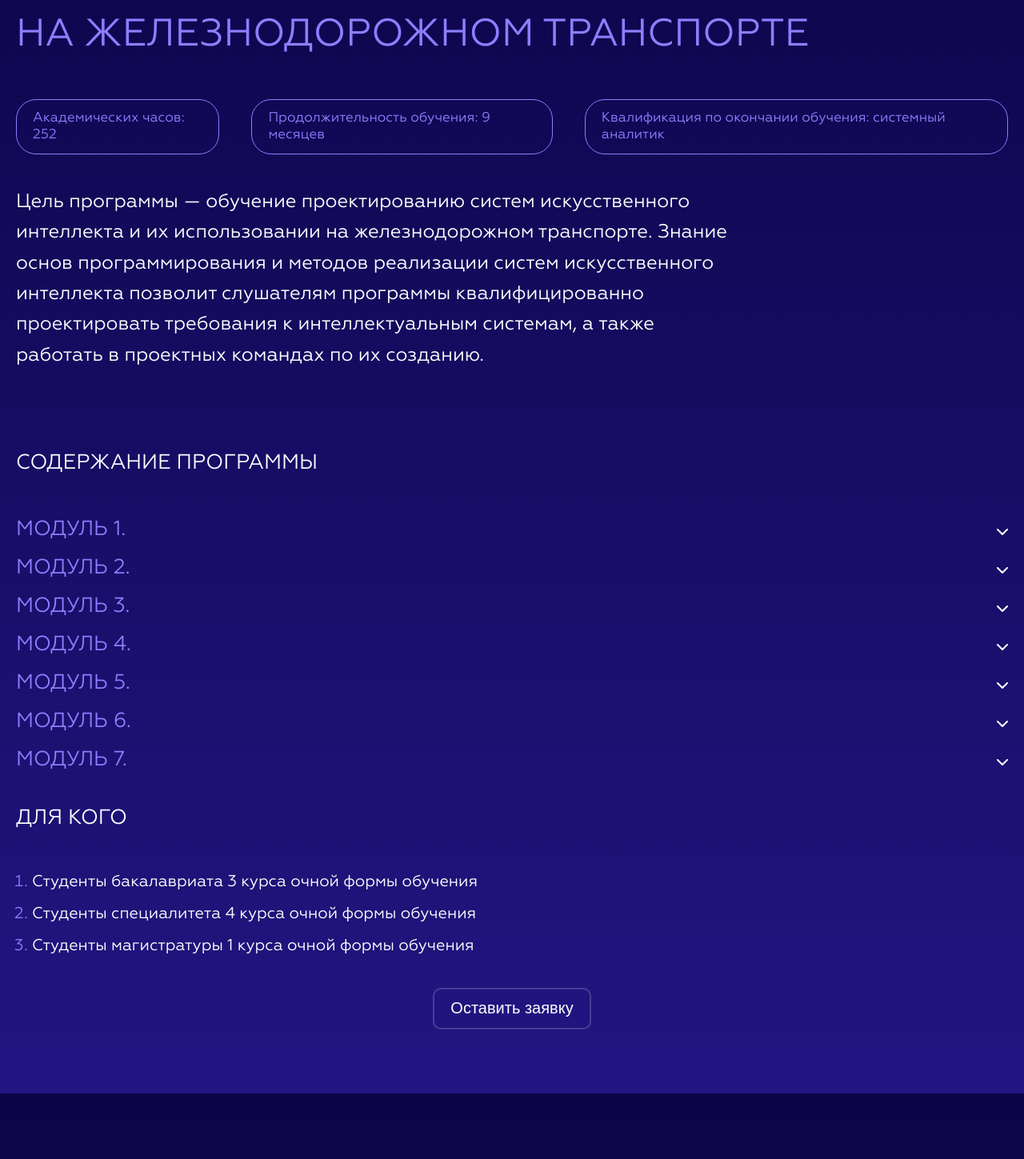
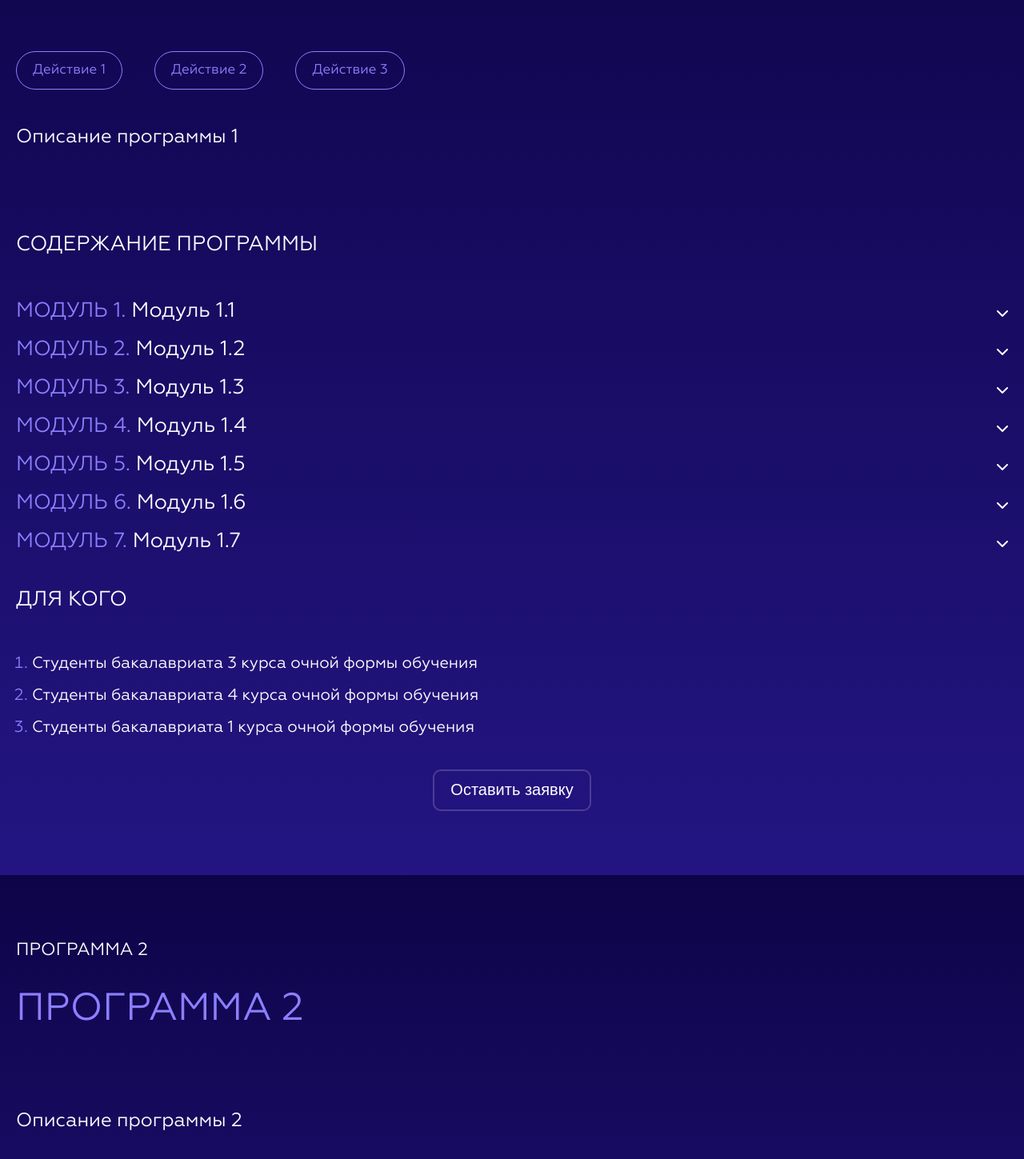
Before and after one commit to achipollino/dd-react, a React (Vite) app: page / in a window 1280 px wide. Shown: the part 2813-4262 px from the top of the page at 80% size. Built offline with nearby package versions, Linux system fonts and the light colour scheme.

Commit message:
fix: modules

```diff
--- a/src/App.jsx
+++ b/src/App.jsx
@@ -3,6 +3,8 @@ import Menu from "./components/Menu";
 import Terms from "./components/Terms";
 import Programs from "./components/Programs";
 import Program from "./components/Program";
+import { ProgramsProvider } from "./providers/ProgramsContext";
+import ProgramList from "./components/ProgramList";
 
 function App() {
   return (
@@ -11,7 +13,10 @@ function App() {
       <Menu />
       <Terms />
       <Programs />
-      <Program
+      <ProgramsProvider>
+        <ProgramList />
+      </ProgramsProvider>
+      {/* <Program
         programNumber="1"
         programName="Интеллектуальные технологии на&nbsp;железнодорожном транспорте"
         programAction1="Aкадемических часов: 252"
@@ -53,7 +58,7 @@ function App() {
         programModule2="Разработка и проектирование устройств"
         programModule3="Особенности применения интернета-вещей"
         programModule4="Производственная практика, в том числе в форме стажировки"
-      />
+      /> */}
     </div>
   );
 }
--- a/src/components/Module.jsx
+++ b/src/components/Module.jsx
@@ -1,101 +1,117 @@
-const Module = (props) => {
-    return <div className="ui-accordion">
-    <p className="ui-accordion-header wow animate__fadeInUp">
-        <span className="module">Модуль 1.</span> {props.programModule1}
+const Module = ({ module }) => {
+  return (
+    <div>
+      <p className="ui-accordion-header wow animate__fadeInUp">
+        <span className="module">Модуль {module.id}.</span> {module.title}
         <span className="ui-accordion-header-icon"></span>
-    </p>
-    <ul className="ui-accordion-content">
-        <li>Основные направления ИИ</li>
-        <li>Обработка информации для принятия решений</li>
-        <li>Нейронные сети и их применение в информационных системах</li>
-    </ul>
+      </p>
+      <ul className="ui-accordion-content">
+        {(module.topics ?? []).map((topic, index) => (
+          <li key={index}>{topic}</li>
+        ))}
+      </ul>
+    </div>
+  );
+};
 
-    <p className="ui-accordion-header wow animate__fadeInUp">
-        <span className="module">Модуль 2.</span> {props.programModule2}
-        <span className="ui-accordion-header-icon"></span>
-    </p>
-    <ul className="ui-accordion-content">
-        <li>
-            Основные управляющие конструкции языка Python и базовые типы
-            данных
-        </li>
-        <li>
-            Парадигмы программирования. Введение в объектно-ориентированное
-            программирование. Функциональное программирование
-        </li>
-        <li>Модули Python для анализа данных и машинного обучения</li>
-    </ul>
+// const Module = (props) => {
+//     return <div className="ui-accordion">
+//     <p className="ui-accordion-header wow animate__fadeInUp">
+//         <span className="module">Модуль 1.</span> {props.programModule1}
+//         <span className="ui-accordion-header-icon"></span>
+//     </p>
+//     <ul className="ui-accordion-content">
+//         <li>Основные направления ИИ</li>
+//         <li>Обработка информации для принятия решений</li>
+//         <li>Нейронные сети и их применение в информационных системах</li>
+//     </ul>
 
-    <p className="ui-accordion-header wow animate__fadeInUp">
-        <span className="module">Модуль 3.</span> {props.programModule3}
-        <span className="ui-accordion-header-icon"></span>
-    </p>
-    <ul className="ui-accordion-content">
-        <li>Введение в управление данными</li>
-        <li>Проектирование реляционных баз данных</li>
-        <li>Функции управления данными</li>
-        <li>Управление большими данными</li>
-        <li>Анализ больших данных</li>
-    </ul>
+//     <p className="ui-accordion-header wow animate__fadeInUp">
+//         <span className="module">Модуль 2.</span> {props.programModule2}
+//         <span className="ui-accordion-header-icon"></span>
+//     </p>
+//     <ul className="ui-accordion-content">
+//         <li>
+//             Основные управляющие конструкции языка Python и базовые типы
+//             данных
+//         </li>
+//         <li>
+//             Парадигмы программирования. Введение в объектно-ориентированное
+//             программирование. Функциональное программирование
+//         </li>
+//         <li>Модули Python для анализа данных и машинного обучения</li>
+//     </ul>
 
-    <p className="ui-accordion-header wow animate__fadeInUp">
-        <span className="module">Модуль 4.</span> {props.programModule4}
-        <span className="ui-accordion-header-icon"></span>
-    </p>
-    <ul className="ui-accordion-content">
-        <li>Введение в машинное обучение</li>
-        <li>Алгоритмы кластеризации</li>
-        <li>Задачи сортировки</li>
-        <li>Предсказание и регрессия</li>
-        <li>Нейронные сети прямого распространения</li>
-        <li>Сверточные нейронные сети</li>
-        <li>Рекуррентные нейронные сети</li>
-    </ul>
+//     <p className="ui-accordion-header wow animate__fadeInUp">
+//         <span className="module">Модуль 3.</span> {props.programModule3}
+//         <span className="ui-accordion-header-icon"></span>
+//     </p>
+//     <ul className="ui-accordion-content">
+//         <li>Введение в управление данными</li>
+//         <li>Проектирование реляционных баз данных</li>
+//         <li>Функции управления данными</li>
+//         <li>Управление большими данными</li>
+//         <li>Анализ больших данных</li>
+//     </ul>
 
-    <p className="ui-accordion-header wow animate__fadeInUp">
-        <span className="module">Модуль 5.</span> {props.programModule5}
-        <span className="ui-accordion-header-icon"></span>
-    </p>
-    <ul className="ui-accordion-content">
-        <li>
-            Особенности аппаратных и программных средств технического зрения
-        </li>
-        <li>
-            Способы поиска и представления научно-технической информации об
-            аппаратных и программных средствах технического зрения
-        </li>
-        <li>
-            Основные виды пакетов программ и инструментальных средств,
-            применяемых при разработке программного обеспечения систем
-            технического зрения
-        </li>
-        <li>Методы обработки и преобразования изображений</li>
-        <li>
-            Методы решения простых задач распознавания объектов на
-            изображениях
-        </li>
-    </ul>
+//     <p className="ui-accordion-header wow animate__fadeInUp">
+//         <span className="module">Модуль 4.</span> {props.programModule4}
+//         <span className="ui-accordion-header-icon"></span>
+//     </p>
+//     <ul className="ui-accordion-content">
+//         <li>Введение в машинное обучение</li>
+//         <li>Алгоритмы кластеризации</li>
+//         <li>Задачи сортировки</li>
+//         <li>Предсказание и регрессия</li>
+//         <li>Нейронные сети прямого распространения</li>
+//         <li>Сверточные нейронные сети</li>
+//         <li>Рекуррентные нейронные сети</li>
+//     </ul>
 
-    <p className="ui-accordion-header wow animate__fadeInUp">
-        <span className="module">Модуль 6.</span> {props.programModule6}
-        <span className="ui-accordion-header-icon"></span>
-    </p>
-    <ul className="ui-accordion-content">
-        <li>Подходы к созданию ЭС</li>
-        <li>Особенности неформализованных задач</li>
-        <li>Интегрированность, открытость и переносимость ЭС</li>
-        <li>Проблемно / предметно – ориентированные ИС</li>
-        <li>Технология создания и этапы проектирования ЭС</li>
-    </ul>
+//     <p className="ui-accordion-header wow animate__fadeInUp">
+//         <span className="module">Модуль 5.</span> {props.programModule5}
+//         <span className="ui-accordion-header-icon"></span>
+//     </p>
+//     <ul className="ui-accordion-content">
+//         <li>
+//             Особенности аппаратных и программных средств технического зрения
+//         </li>
+//         <li>
+//             Способы поиска и представления научно-технической информации об
+//             аппаратных и программных средствах технического зрения
+//         </li>
+//         <li>
+//             Основные виды пакетов программ и инструментальных средств,
+//             применяемых при разработке программного обеспечения систем
+//             технического зрения
+//         </li>
+//         <li>Методы обработки и преобразования изображений</li>
+//         <li>
+//             Методы решения простых задач распознавания объектов на
+//             изображениях
+//         </li>
+//     </ul>
 
-    <p className="ui-accordion-header">
-        <span className="module">Модуль 7.</span> {props.programModule7}
-        <span className="ui-accordion-header-icon"></span>
-    </p>
-    <ul className="ui-accordion-content">
-        <li>Итоговая аттестация: защита проекта</li>
-    </ul>
-</div>
-}
+//     <p className="ui-accordion-header wow animate__fadeInUp">
+//         <span className="module">Модуль 6.</span> {props.programModule6}
+//         <span className="ui-accordion-header-icon"></span>
+//     </p>
+//     <ul className="ui-accordion-content">
+//         <li>Подходы к созданию ЭС</li>
+//         <li>Особенности неформализованных задач</li>
+//         <li>Интегрированность, открытость и переносимость ЭС</li>
+//         <li>Проблемно / предметно – ориентированные ИС</li>
+//         <li>Технология создания и этапы проектирования ЭС</li>
+//     </ul>
+
+//     <p className="ui-accordion-header">
+//         <span className="module">Модуль 7.</span> {props.programModule7}
+//         <span className="ui-accordion-header-icon"></span>
+//     </p>
+//     <ul className="ui-accordion-content">
+//         <li>Итоговая аттестация: защита проекта</li>
+//     </ul>
+// </div>
+// }
 
 export default Module;
--- a/src/components/Program.jsx
+++ b/src/components/Program.jsx
@@ -1,43 +1,90 @@
 import Module from "./Module";
 
-const Program = (props) => {
-
-    return <section id="program01" className="program">
-    <div className="container">
-        <span className="program-number wow animate__fadeInUp"> Программа {props.programNumber}</span>
+const Program = ({ program }) => {
+  return (
+    <section id={`program${program.id}`} className="program">
+      <div className="container">
+        <span className="program-number wow animate__fadeInUp">
+          Программа {program.id}
+        </span>
         <h2 className="title program-title wow animate__fadeInUp">
-            {props.programName}
+          {program.name}
         </h2>
         <div className="program-actions wow animate__fadeInUp">
-            <p className="program-action">{props.programAction1}</p>
-            <p className="program-action">{props.programAction2}</p>
-            <p className="program-action">Квалификация по окончании обучения: {props.programAction3}</p>
+          {(program.actions ?? []).map((action, index) => (
+            <p key={index} className="program-action">
+              {action}
+            </p>
+          ))}
         </div>
         <div className="program-description">
-            <p className="program-text wow animate__fadeInUp">{props.programDescription}</p>
-            <img className="wow animate__zoomIn" src="" alt=""/>
+          <p className="program-text wow animate__fadeInUp">
+            {program.description}
+          </p>
+          <img className="wow animate__zoomIn" src="" alt="" />
         </div>
-        <h3 className="program-list wow animate__fadeInUp">Содержание программы</h3>
-
-        <Module />
-
+        <h3 className="program-list wow animate__fadeInUp">
+          Содержание программы
+        </h3>
+        <div className="ui-accordion">
+          {program.modules.map((module) => (
+            <Module key={module.id} module={module} />
+          ))}
+        </div>
         <h3 className="program-list for-who wow animate__fadeInUp">Для кого</h3>
         <ol className="for-who-items">
-            <li>
-                <p>Студенты бакалавриата 3 курса очной формы обучения</p>
+          {(program.forWho ?? []).map((item, index) => (
+            <li key={index}>
+              <p>{item}</p>
             </li>
-            <li>
-                <p>Студенты специалитета 4 курса очной формы обучения</p>
-            </li>
-            <li>
-                <p>Студенты магистратуры 1 курса очной формы обучения</p>
-            </li>
+          ))}
         </ol>
         <div className="program-button wow animate__fadeInUp">
-            <button className="btn program-btn">Оставить заявку</button>
+          <button className="btn program-btn">Оставить заявку</button>
         </div>
-    </div>
-</section>
-}
+      </div>
+    </section>
+  );
+};
+
+// const Program = (props) => {
+
+//     return <section id="program01" className="program">
+//     <div className="container">
+//         <span className="program-number wow animate__fadeInUp"> Программа {props.programNumber}</span>
+//         <h2 className="title program-title wow animate__fadeInUp">
+//             {props.programName}
+//         </h2>
+//         <div className="program-actions wow animate__fadeInUp">
+//             <p className="program-action">{props.programAction1}</p>
+//             <p className="program-action">{props.programAction2}</p>
+//             <p className="program-action">Квалификация по окончании обучения: {props.programAction3}</p>
+//         </div>
+//         <div className="program-description">
+//             <p className="program-text wow animate__fadeInUp">{props.programDescription}</p>
+//             <img className="wow animate__zoomIn" src="" alt=""/>
+//         </div>
+//         <h3 className="program-list wow animate__fadeInUp">Содержание программы</h3>
+
+//         <Module />
+
+//         <h3 className="program-list for-who wow animate__fadeInUp">Для кого</h3>
+//         <ol className="for-who-items">
+//             <li>
+//                 <p>Студенты бакалавриата 3 курса очной формы обучения</p>
+//             </li>
+//             <li>
+//                 <p>Студенты специалитета 4 курса очной формы обучения</p>
+//             </li>
+//             <li>
+//                 <p>Студенты магистратуры 1 курса очной формы обучения</p>
+//             </li>
+//         </ol>
+//         <div className="program-button wow animate__fadeInUp">
+//             <button className="btn program-btn">Оставить заявку</button>
+//         </div>
+//     </div>
+// </section>
+// }
 
 export default Program;
--- /dev/null
+++ b/src/components/ProgramList.jsx
@@ -0,0 +1,18 @@
+// ProgramList.js
+import React from "react";
+import { usePrograms } from "../providers/ProgramsContext";
+import Program from "./Program";
+
+const ProgramList = () => {
+  const programs = usePrograms();
+
+  return (
+    <div>
+      {programs.map((program) => (
+        <Program key={program.id} program={program} />
+      ))}
+    </div>
+  );
+};
+
+export default ProgramList;
--- /dev/null
+++ b/src/providers/ProgramsContext.jsx
@@ -0,0 +1,110 @@
+// ProgramsContext.js
+import React, { createContext, useContext, useState } from "react";
+
+const ProgramsContext = createContext();
+
+export const usePrograms = () => {
+  return useContext(ProgramsContext);
+};
+
+export const ProgramsProvider = ({ children }) => {
+  const [programs] = useState([
+    {
+      id: 1,
+      name: "Программа 1",
+      actions: ["Действие 1", "Действие 2", "Действие 3"],
+      description: "Описание программы 1",
+      modules: [
+        {
+          id: 1,
+          title: "Модуль 1.1",
+          topics: [
+            "Основные направления ИИ",
+            "Обработка информации для принятия решений",
+            "Нейронные сети и их применение в информационных системах",
+          ],
+        },
+        {
+          id: 2,
+          title: "Модуль 1.2",
+          topics: [
+            "Основные управляющие конструкции языка Python и базовые типы данных",
+            "Парадигмы программирования. Введение в объектно-ориентированное программирование. Функциональное программирование",
+            "Модули Python для анализа данных и машинного обучения",
+          ],
+        },
+        {
+          id: 3,
+          title: "Модуль 1.3",
+          topics: [
+            "Введение в управление данными",
+            "Проектирование реляционных баз данных",
+            "Функции управления данными",
+            "Управление большими данными",
+            "Анализ больших данных",
+          ],
+        },
+        {
+          id: 4,
+          title: "Модуль 1.4",
+          topics: [
+            "Введение в машинное обучение",
+            "Алгоритмы кластеризации",
+            "Задачи сортировки",
+            "Предсказание и регрессия",
+            "Нейронные сети прямого распространения",
+            "Сверточные нейронные сети",
+            "Рекуррентные нейронные сети",
+          ],
+        },
+        {
+          id: 5,
+          title: "Модуль 1.5",
+          topics: [
+            "Особенности аппаратных и программных средств технического зрения",
+            "Способы поиска и представления научно-технической информации об аппаратных и программных средствах технического зрения",
+            "Основные виды пакетов программ и инструментальных средств, применяемых при разработке программного обеспечения систем технического зрения",
+            "Методы обработки и преобразования изображений",
+            "Методы решения простых задач распознавания объектов на изображениях",
+          ],
+        },
+        {
+          id: 6,
+          title: "Модуль 1.6",
+          topics: [
+            "Подходы к созданию ЭС",
+            "Особенности неформализованных задач",
+            "Интегрированность, открытость и переносимость ЭС",
+            "Проблемно / предметно – ориентированные ИС",
+            "Технология создания и этапы проектирования ЭС",
+          ],
+        },
+        {
+          id: 7,
+          title: "Модуль 1.7",
+          topics: ["Итоговая аттестация: защита проекта"],
+        },
+      ],
+      forWho: [
+        "Студенты бакалавриата 3 курса очной формы обучения",
+        "Студенты бакалавриата 4 курса очной формы обучения",
+        "Студенты бакалавриата 1 курса очной формы обучения",
+      ],
+    },
+    {
+      id: 2,
+      name: "Программа 2",
+      description: "Описание программы 2",
+      modules: [
+        { id: 3, title: "Модуль 2.1", description: "Описание модуля 2.1" },
+        { id: 4, title: "Модуль 2.2", description: "Описание модуля 2.2" },
+      ],
+    },
+  ]);
+
+  return (
+    <ProgramsContext.Provider value={programs}>
+      {children}
+    </ProgramsContext.Provider>
+  );
+};
```
